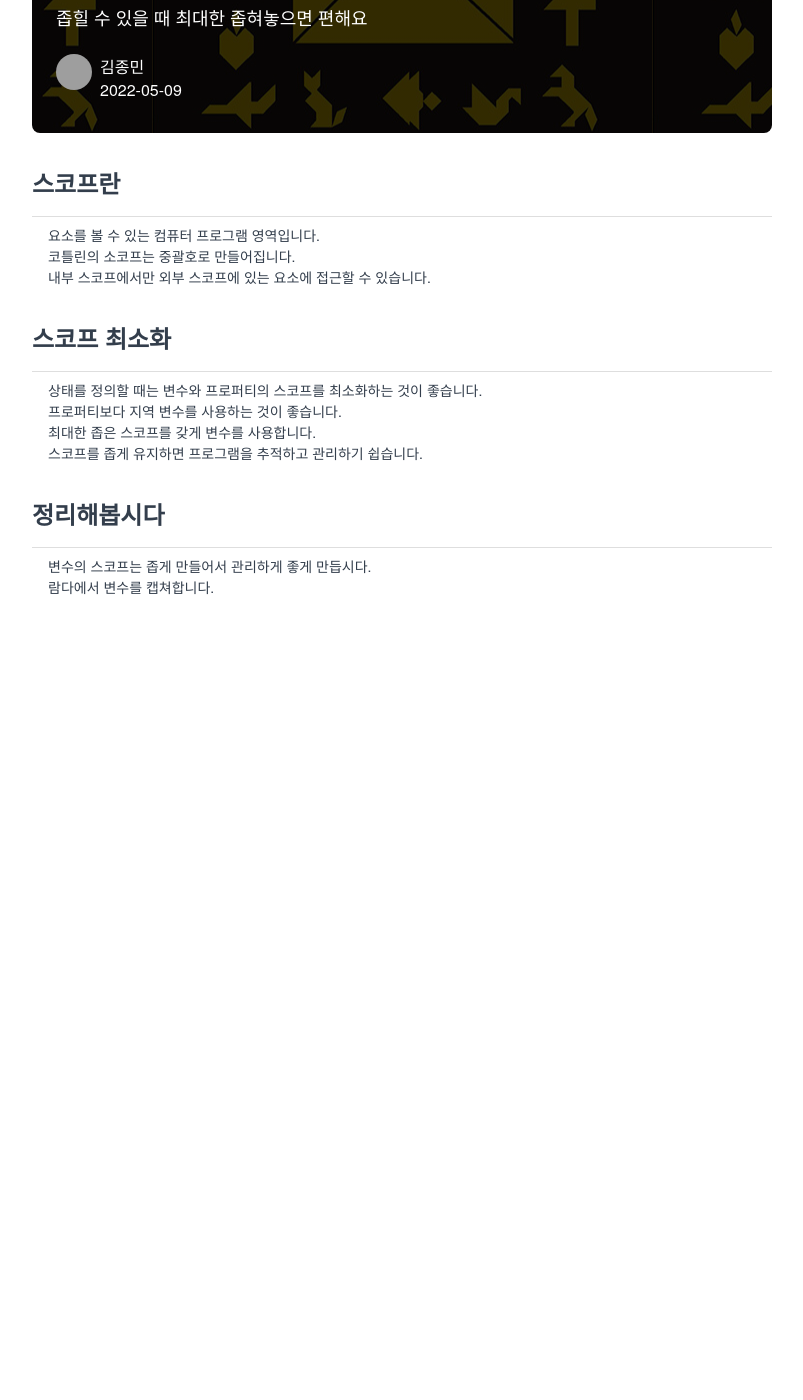
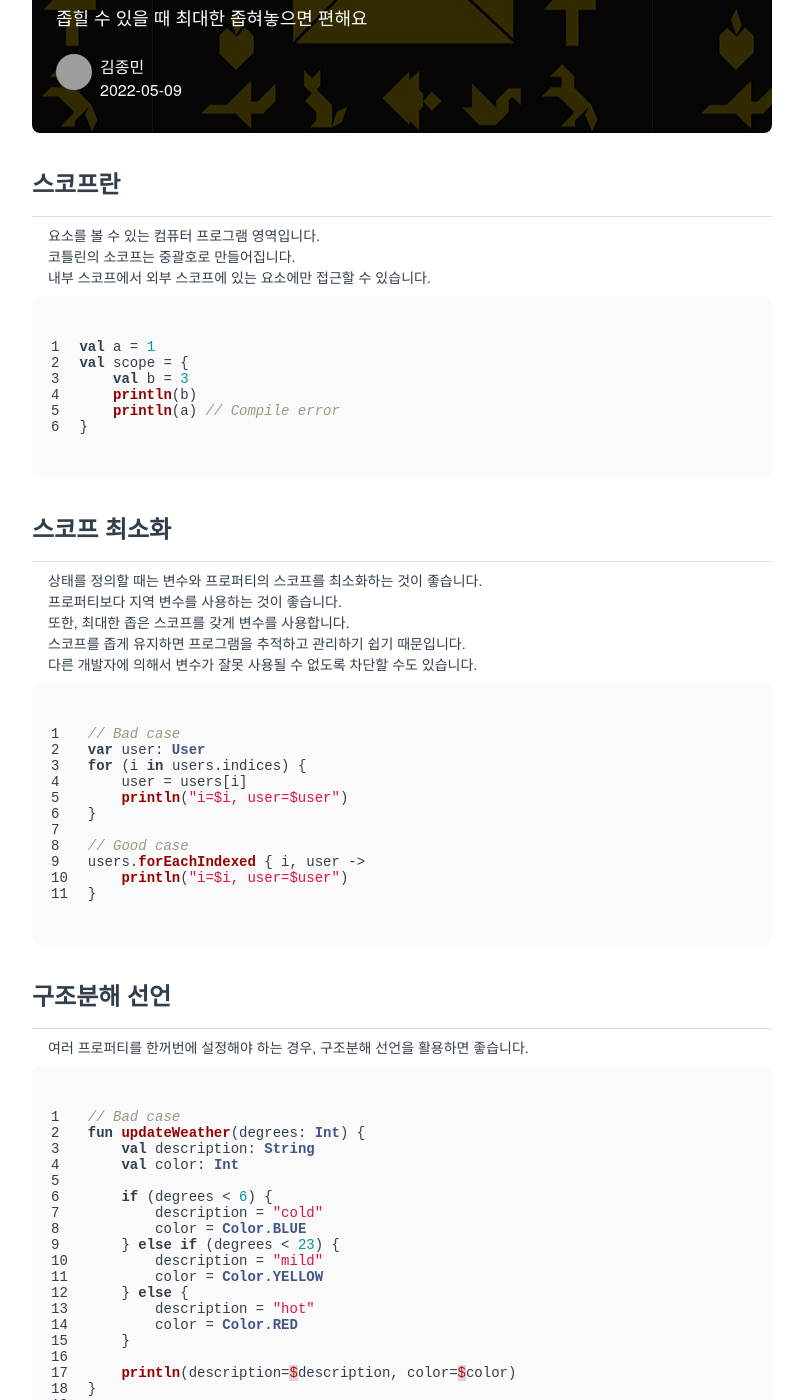
Before and after one commit to gripcorp/devblog, a Jekyll site: the page built from _posts/2022-05-09-minimize-scope.md, in a window 1280 px wide and 1400 px high, scrolled down 287 px. Shown: the whole window, without its empty margins (238-1041 px from the left). Built offline with Jekyll 4.4.1, drawn with Linux system fonts in a browser that asks for light colours; before the commit the page ends 917 px from its top, so only the background shows below that; some of the changed text lies outside the part shown; grey boxes are pictures that could not be loaded.

Commit message:
Update the post

````diff
--- a/_posts/2022-05-09-minimize-scope.md
+++ b/_posts/2022-05-09-minimize-scope.md
@@ -10,14 +10,73 @@ header_image: effective-kotlin-header.jpeg
 ## 스코프란
 - 요소를 볼 수 있는 컴퓨터 프로그램 영역입니다.
 - 코틀린의 소코프는 중괄호로 만들어집니다.
-- 내부 스코프에서만 외부 스코프에 있는 요소에 접근할 수 있습니다.
+- 내부 스코프에서 외부 스코프에 있는 요소에만 접근할 수 있습니다.
+
+```kotlin
+val a = 1
+val scope = {
+    val b = 3
+    println(b)
+    println(a) // Compile error
+}
+```
 
 ## 스코프 최소화
 - 상태를 정의할 때는 변수와 프로퍼티의 스코프를 최소화하는 것이 좋습니다.
 - 프로퍼티보다 지역 변수를 사용하는 것이 좋습니다.
-- 최대한 좁은 스코프를 갖게 변수를 사용합니다.
-- 스코프를 좁게 유지하면 프로그램을 추적하고 관리하기 쉽습니다.
+- 또한, 최대한 좁은 스코프를 갖게 변수를 사용합니다.
+- 스코프를 좁게 유지하면 프로그램을 추적하고 관리하기 쉽기 때문입니다.
+- 다른 개발자에 의해서 변수가 잘못 사용될 수 없도록 차단할 수도 있습니다.
+
+```kotlin
+// Bad case
+var user: User
+for (i in users.indices) {
+    user = users[i]
+    println("i=$i, user=$user")
+}
+
+// Good case
+users.forEachIndexed { i, user ->
+    println("i=$i, user=$user")
+}
+```
+
+## 구조분해 선언
+- 여러 프로퍼티를 한꺼번에 설정해야 하는 경우, 구조분해 선언을 활용하면 좋습니다.
+
+```kotlin
+// Bad case
+fun updateWeather(degrees: Int) {
+    val description: String
+    val color: Int
+
+    if (degrees < 6) {
+        description = "cold"
+        color = Color.BLUE
+    } else if (degrees < 23) {
+        description = "mild"
+        color = Color.YELLOW
+    } else {
+        description = "hot"
+        color = Color.RED
+    }
+
+    println(description=$description, color=$color)
+}
+
+// Good case
+fun updateWeather(degrees: Int) {
+    val (description, color) = when {
+        degrees < 5 -> "cold" to Color.BLUE
+        degrees < 23 -> "mild" to Color.YELLOW
+        else -> "hot" to Color.RED
+    }
+
+    println(description=$description, color=$color)
+}
+```
 
 ## 정리해봅시다
-- 변수의 스코프는 좁게 만들어서 관리하게 좋게 만듭시다.
-- 람다에서 변수를 캡쳐합니다.
+1. 변수의 스코프는 좁게 만들어서 관리하게 좋게 만듭시다.
+1. `var`보다는 `val`을 사용하는 것이 좋습니다.
````
